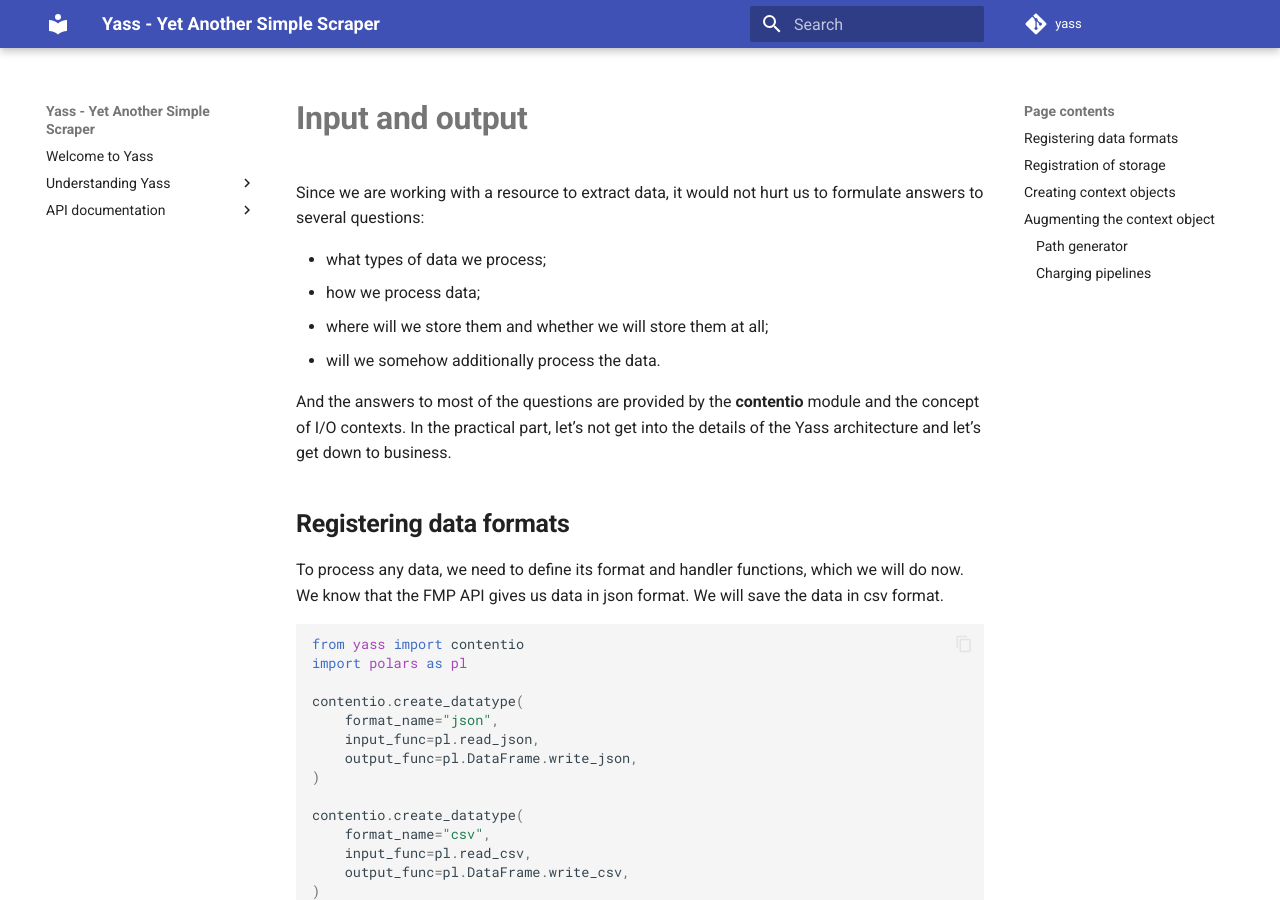
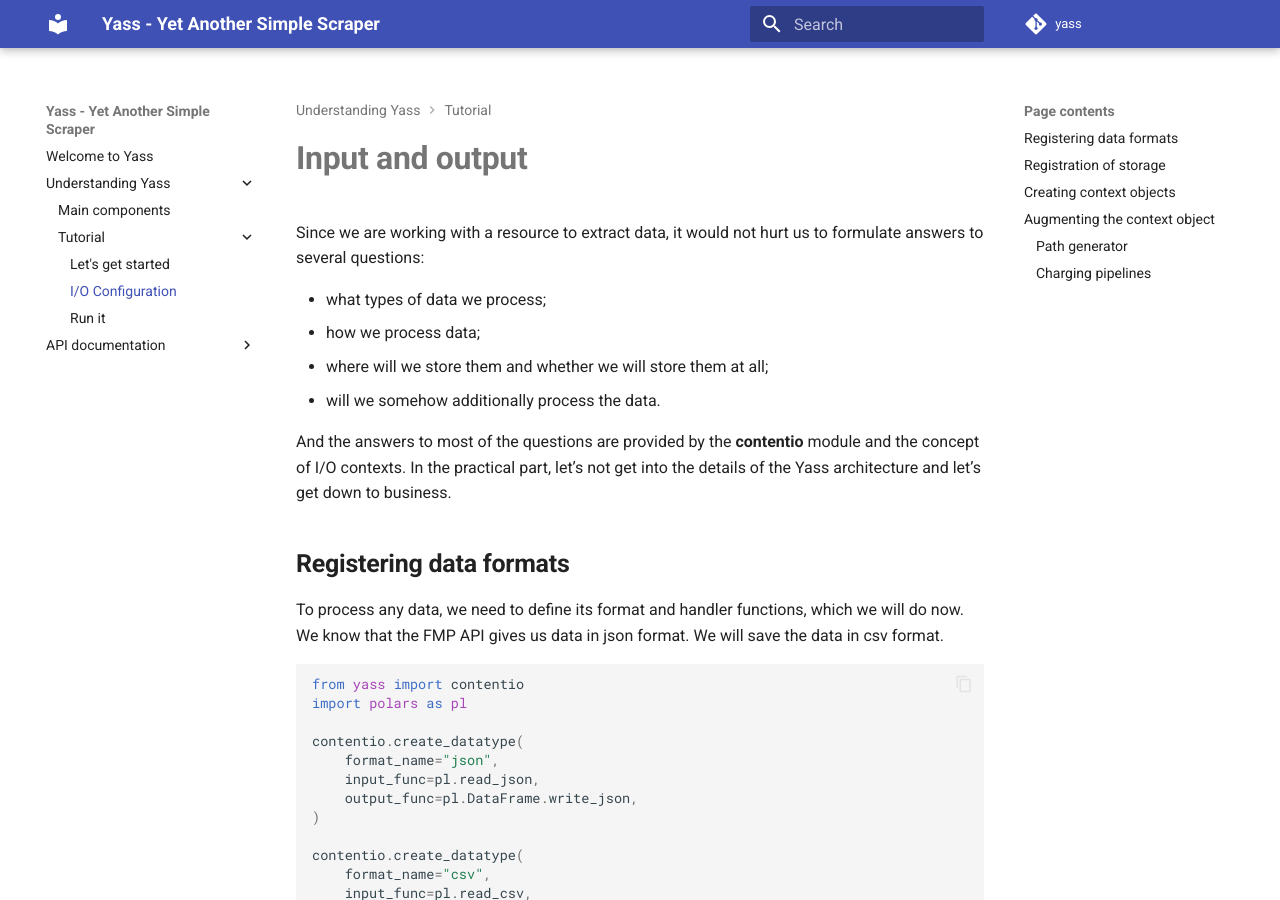
Before and after one commit to DanchukIvan/byteflow, an MkDocs documentation site: the page built from docs/docs/about/tutorial/step_2.md, in a window 1280 px wide and 900 px high. Built offline with MkDocs 1.6.1 and Material for MkDocs 9.7.7, drawn with Linux system fonts in a browser that asks for light colours; comment, search, counter and statistics services are not loaded; old or Windows-style settings are respelled for this version of MkDocs; the version menu is left out; some of the changed lines change nothing that is shown.

Commit message:
fixup! docs: add mike

```diff
--- a/mkdocs.yml
+++ b/mkdocs.yml
@@ -77,32 +77,32 @@
       emoji_generator: !!python/name:material.extensions.emoji.to_svg
 
 nav:
-  - Welcome to Yass: index.md
+  - Welcome to Yass: docs/index.md
   - Understanding Yass:
-      - Main components: about\concepts.md
+      - Main components: docs/about/concepts.md
       - Tutorial:
-          - Let's get started: about\tutorial\step_1.md
-          - I/O Configuration: about\tutorial\step_2.md
-          - Run it: about\tutorial\step_3.md
+          - Let's get started: docs/about/tutorial/step_1.md
+          - I/O Configuration: docs/about/tutorial/step_2.md
+          - Run it: docs/about/tutorial/step_3.md
   - API documentation:
-      - About the API section: api\about_section.md
-      - Entrypoint: api\yass.md
+      - About the API section: docs/api/about_section.md
+      - Entrypoint: docs/api/yass.md
       - Working with content:
-          - ContentIO: api\contentio.md
-          - Common: api\common.md
-          - Utilities: api\helpers.md
+          - ContentIO: docs/api/contentio.md
+          - Common: docs/api/common.md
+          - Utilities: docs/api/helpers.md
       - Data collectors:
-          - Base: api\base_data_collectors.md
+          - Base: docs/api/base_data_collectors.md
           - Implementations:
-              - API data collector: api\api_data_collectors.md
+              - API data collector: docs/api/api_data_collectors.md
       - Resources:
-          - Base: api\base_resources.md
+          - Base: docs/api/base_resources.md
           - Implementations:
-              - API resources: api\api_resources.md
+              - API resources: docs/api/api_resources.md
       - Scheduling:
-          - Base: api\base_scheduling.md
-          - Implementations: api\scheduling.md
+          - Base: docs/api/base_scheduling.md
+          - Implementations: docs/api/scheduling.md
       - Storages backends:
-          - Base: api\base_storages.md
-          - Implementations: api\blob_storage.md
-      - Miscellaneous utilities: api\misc_utils.md
+          - Base: docs/api/base_storages.md
+          - Implementations: docs/api/blob_storage.md
+      - Miscellaneous utilities: docs/api/misc_utils.md
```
